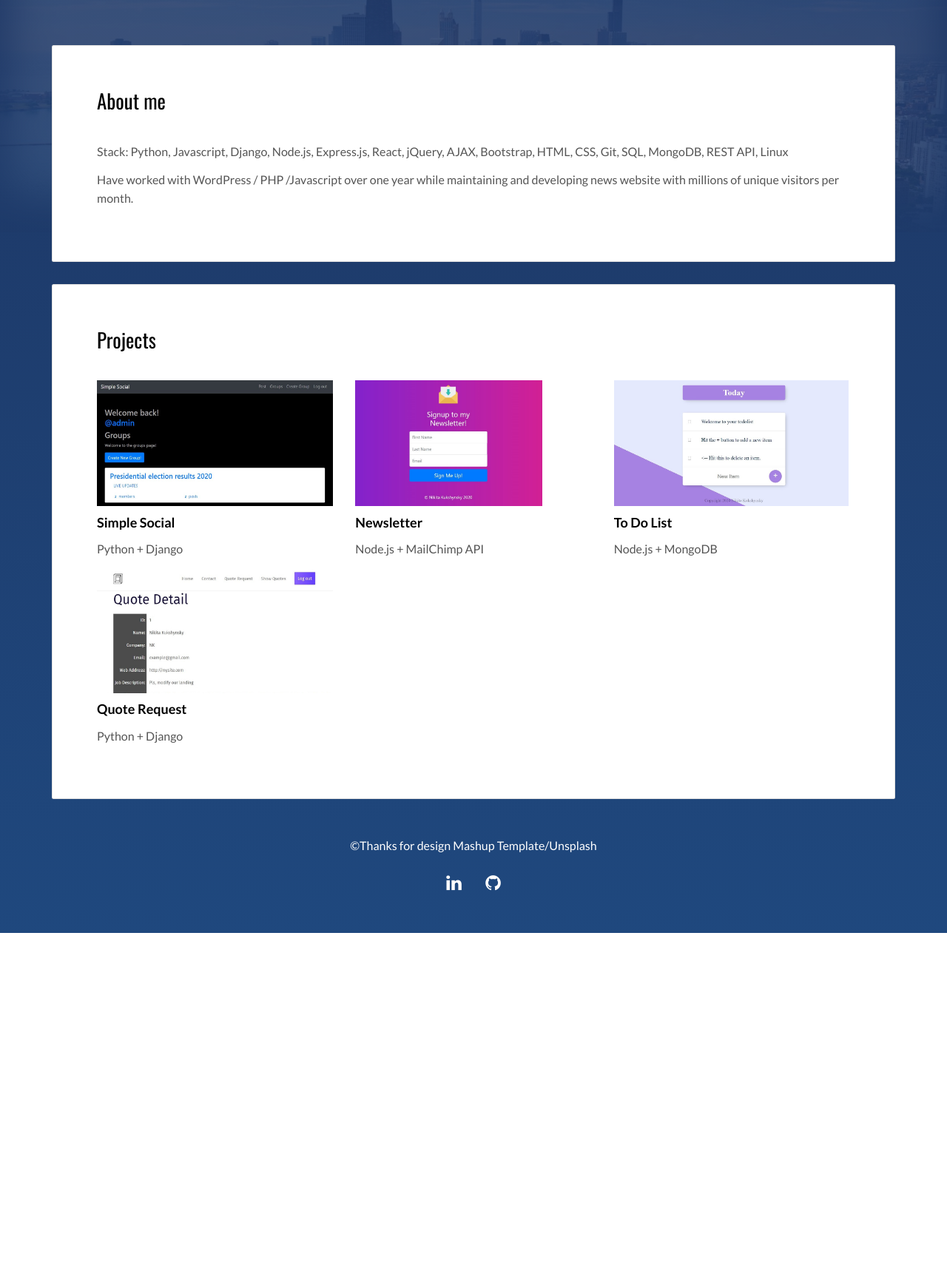
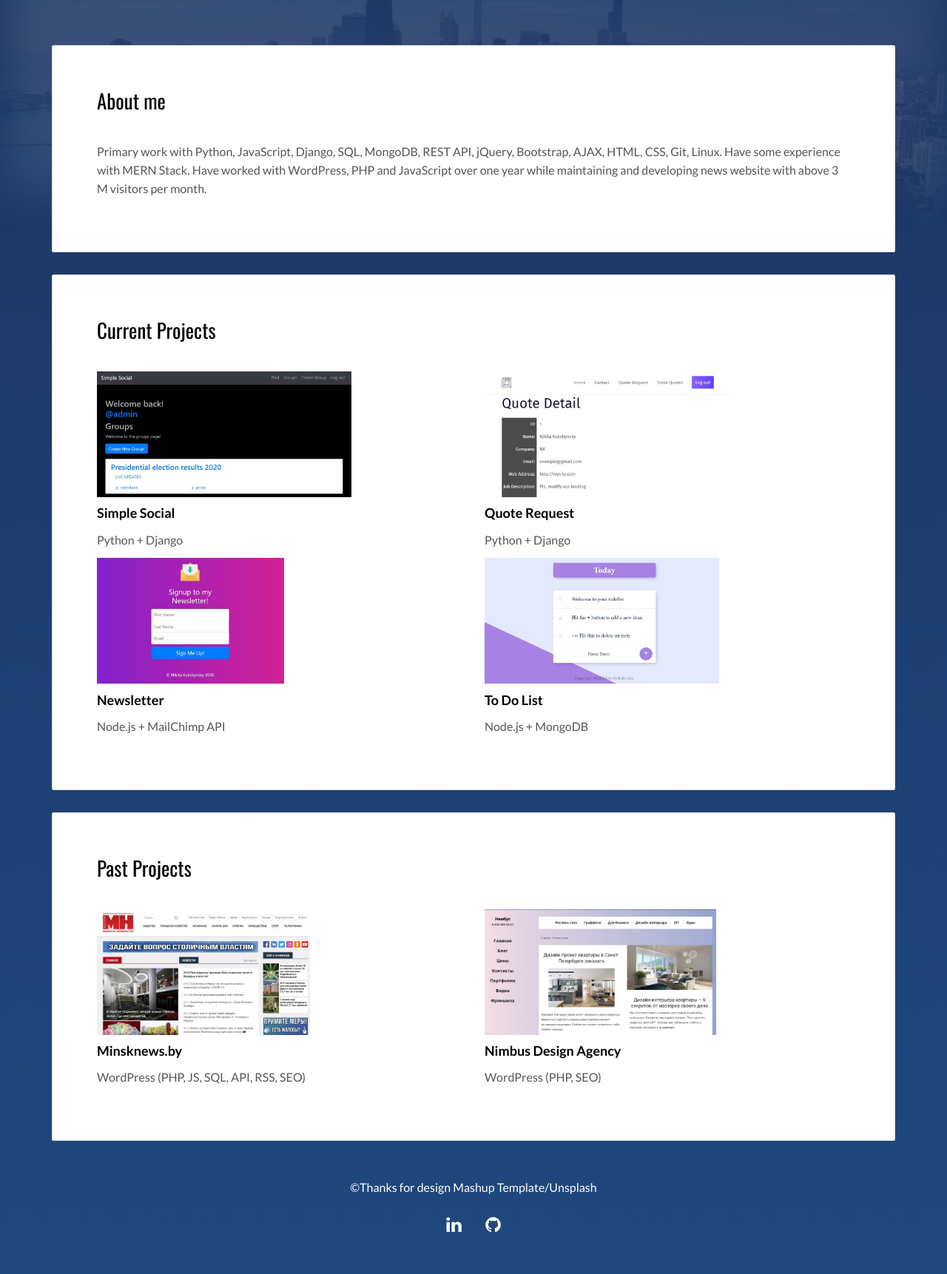
Before and after one commit to enkeipy/flask-portfo, a Flask app: page / in a window 1280 px wide. Shown: the part 246-1968 px from the top of the page at 74% size. Before the commit the page ends 1507 px from the top, so only its background shows below. Run offline with Flask 2, Linux system fonts and the light colour scheme; some libraries are stand-ins or nearby versions.

Commit message:
Update portfolio page

```diff
--- a/templates/index.html
+++ b/templates/index.html
@@ -52,45 +52,60 @@
               <div class="row">
                 <div class="col-md-12">
 
-                  <p>Stack: Python, Javascript, Django, Node.js, Express.js, React, jQuery, AJAX, Bootstrap, HTML, CSS,
-                    Git, SQL, MongoDB, REST API, Linux</p>
+                  <p>Primary work with Python, JavaScript, Django, SQL, MongoDB, REST API, jQuery, Bootstrap, AJAX, HTML, CSS, Git, Linux. Have some experience with MERN Stack. Have worked with WordPress, PHP and JavaScript over one year while maintaining and developing news website with above 3 M visitors per month. </p>
 
-                  <p>Have worked with WordPress / PHP /Javascript over one year while maintaining and developing news
-                    website with millions of unique visitors per month. </p>
-
-                </div>
+                                </div>
               </div>
             </div>
           </div>
 
           <div class="card">
             <div class="card-block">
-              <h2>Projects</h2>
+              <h2>Current Projects</h2>
               <div class="row">
-                <div class="col-md-4">
+                <div class="col-md-6">
                   <a target="_blank" href="http://ssenkeipy.pythonanywhere.com/"><img
                       src="./static/assets/images/simplesocial.jpg" class="img-responsive portfo" alt=""></a>
                   <h3 class="h5"><a target="_blank" href="http://ssenkeipy.pythonanywhere.com/">Simple Social</a></h3>
                   <p>Python + Django</p>
                 </div>
-                <div class="col-md-4">
+                <div class="col-md-6">
+                  <a target="_blank" href="http://kukshinskiy.pythonanywhere.com/"><img
+                      src="./static/assets/images/quotes.jpg" class="img-responsive portfo" alt=""></a>
+                  <h3 class="h5"><a target="_blank" href="http://kukshinskiy.pythonanywhere.com/">Quote Request</a></h3>
+                  <p>Python + Django</p>
+                </div>
+                <div class="col-md-6">
                   <a target="_blank" href="https://salty-caverns-00760.herokuapp.com/"><img
                       src="./static/assets/images/signUP.jpg" class="img-responsive portfo" alt=""></a>
                   <h3 class="h5"><a target="_blank" href="https://salty-caverns-00760.herokuapp.com/">Newsletter</a>
                   </h3>
                   <p>Node.js + MailChimp API</p>
                 </div>
-                <div class="col-md-4">
+                <div class="col-md-6">
                   <a target="_blank" href="https://rocky-stream-43837.herokuapp.com/"><img
                       src="./static/assets/images/todolist.jpg" class="img-responsive portfo" alt=""></a>
                   <h3 class="h5"><a target="_blank" href="https://rocky-stream-43837.herokuapp.com/">To Do List</a></h3>
                   <p>Node.js + MongoDB</p>
                 </div>
-                <div class="col-md-4">
-                  <a target="_blank" href="http://kukshinskiy.pythonanywhere.com/"><img
-                      src="./static/assets/images/quotes.jpg" class="img-responsive portfo" alt=""></a>
-                  <h3 class="h5"><a target="_blank" href="http://kukshinskiy.pythonanywhere.com/">Quote Request</a></h3>
-                  <p>Python + Django</p>
+              </div>
+            </div>
+        </div>
+            <div class="card">
+            <div class="card-block">
+              <h2>Past Projects</h2>
+              <div class="row">
+                <div class="col-md-6">
+                  <a target="_blank" href="https://minsknews.by/"><img
+                      src="./static/assets/images/minsknews.jpg" class="img-responsive portfo" alt=""></a>
+                  <h3 class="h5"><a target="_blank" href="https://minsknews.by/">Minsknews.by</a></h3>
+                  <p>WordPress (PHP, JS, SQL, API, RSS, SEO)</p>
+                </div>
+                <div class="col-md-6">
+                  <a target="_blank" href="https://nimbus-sten.ru/"><img
+                      src="./static/assets/images/nimbus.jpg" class="img-responsive portfo" alt=""></a>
+                  <h3 class="h5"><a target="_blank" href="https://nimbus-sten.ru/">Nimbus Design Agency</a></h3>
+                  <p>WordPress (PHP, SEO)</p>
                 </div>
               </div>
             </div>
```
Also changed, not shown: static/assets/images/minsknews.jpg (added), static/assets/images/nimbus.jpg (added).
